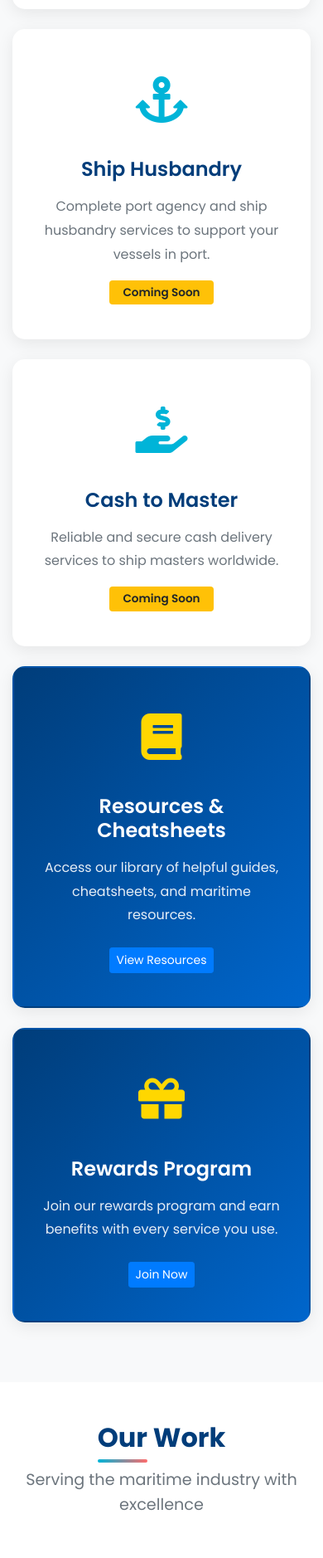
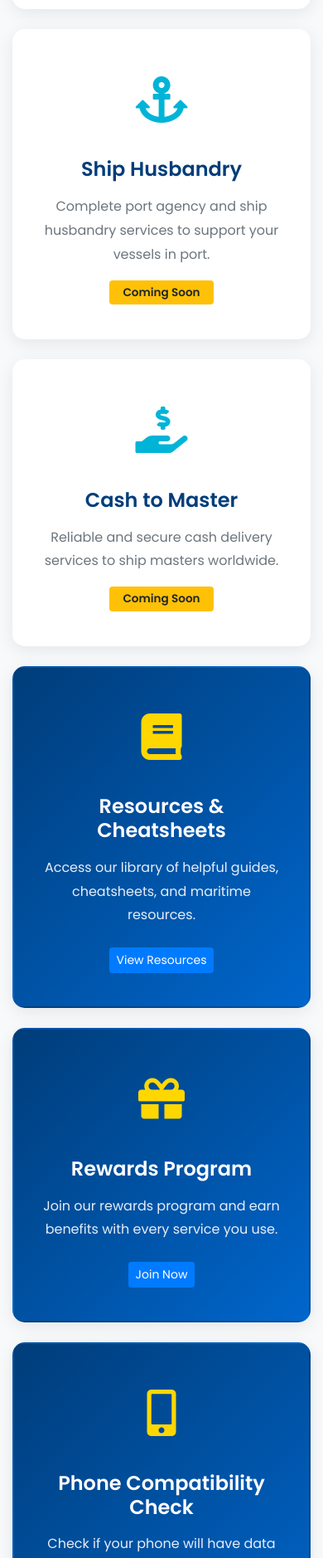
Before and after one commit to zhim57/amicuswebsite, a Node server app: page / in a window 390 px wide. Shown: the part 1767-3645 px from the top of the page at 83% size. Run offline with Node 20, Linux system fonts and the light colour scheme; some libraries are stand-ins or nearby versions; grey boxes are pictures that could not be loaded.

Commit message:
Add Phone Compatibility Check service card to homepage
Added a highlighted service card for the IMEI/Phone Compatibility Checker tool. Users can now easily check if their phone will have data connection in the USA before traveling. The card features a mobile icon and "Check Now" button linking to https://imei-zhim57-app.herokuapp.com/.

🤖 Generated with [Claude Code](https://claude.com/claude-code)

Co-Authored-By: Claude <noreply@anthropic.com>

```diff
--- a/views/index.ejs
+++ b/views/index.ejs
@@ -98,6 +98,18 @@
           <a href="https://cards-reward-app-47c3b7cf1eb6.herokuapp.com/" target="_blank" class="btn btn-sm btn-primary mt-2">Join Now</a>
         </div>
       </div>
+
+      <!-- Phone Compatibility Check Service -->
+      <div class="col-md-6 col-lg-4 mb-4">
+        <div class="service-card service-card-highlight">
+          <div class="service-icon">
+            <i class="fas fa-mobile-alt"></i>
+          </div>
+          <h3>Phone Compatibility Check</h3>
+          <p>Check if your phone will have data connection in the USA before you travel.</p>
+          <a href="https://imei-zhim57-app.herokuapp.com/" target="_blank" class="btn btn-sm btn-primary mt-2">Check Now</a>
+        </div>
+      </div>
     </div>
   </div>
 </section>
```
